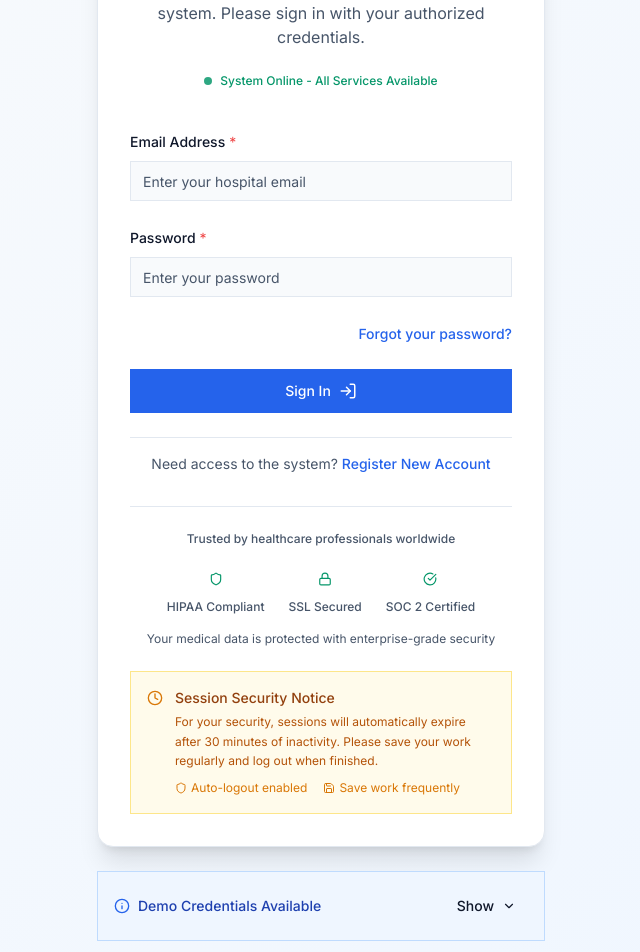
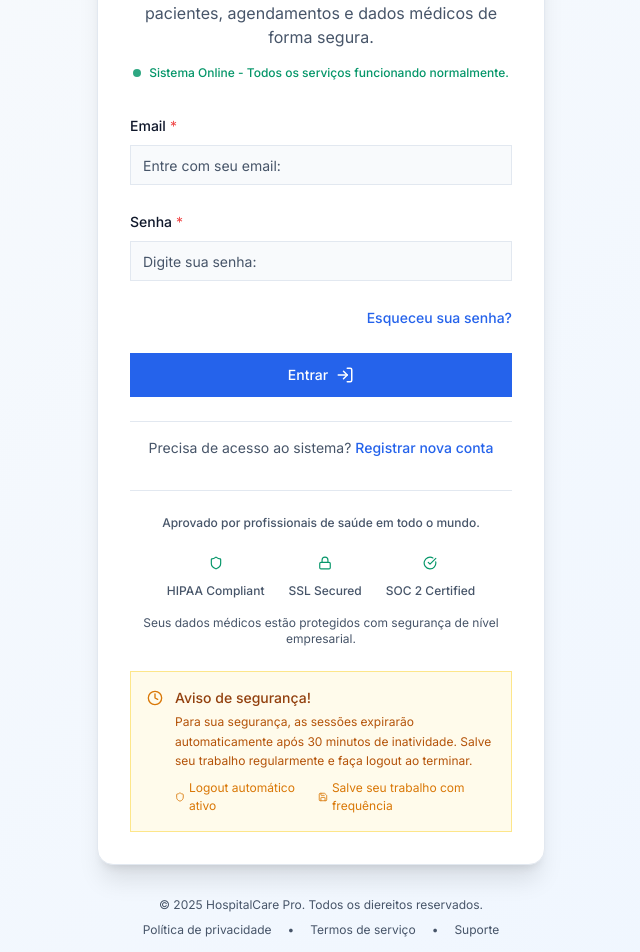
Before and after one commit to MatheusHMMachado/GestaoHospitalar_Front, a React (Vite) app: page / in a window 1280 px wide. Shown: the part 240-1192 px from the top of the page, without its empty margins (319-959 px from the left). Built offline with nearby package versions, Linux system fonts and the light colour scheme.

Commit message:
Traduzindo a página de login

```diff
--- a/src/pages/login/components/LoginForm.jsx
+++ b/src/pages/login/components/LoginForm.jsx
@@ -25,15 +25,15 @@ const LoginForm = () => {
     const newErrors = {};
 
     if (!formData?.email) {
-      newErrors.email = 'Email address is required';
+      newErrors.email = 'Email é obrigatório';
     } else if (!/^[^\s@]+@[^\s@]+\.[^\s@]+$/?.test(formData?.email)) {
-      newErrors.email = 'Please enter a valid email address';
+      newErrors.email = 'Por favor, insira um endereço de email válido';
     }
 
     if (!formData?.password) {
-      newErrors.password = 'Password is required';
+      newErrors.password = 'Senha é obrigatória';
     } else if (formData?.password?.length < 6) {
-      newErrors.password = 'Password must be at least 6 characters';
+      newErrors.password = 'A senha deve ter pelo menos 6 caracteres';
     }
 
     setErrors(newErrors);
@@ -81,7 +81,7 @@ const LoginForm = () => {
         navigate('/dashboard');
       } else {
         setErrors({
-          general: 'Invalid email or password. Please check your credentials and try again.'
+          general: 'Endereço de email ou senha inválidos. Por favor, tente novamente.'
         });
       }
 
@@ -99,10 +99,10 @@ const LoginForm = () => {
       <form onSubmit={handleSubmit} className="space-y-6">
         {/* Email Input */}
         <Input
-          label="Email Address"
+          label="Email"
           type="email"
           name="email"
-          placeholder="Enter your hospital email"
+          placeholder="Entre com seu email:"
           value={formData?.email}
           onChange={handleInputChange}
           error={errors?.email}
@@ -112,10 +112,10 @@ const LoginForm = () => {
 
         {/* Password Input */}
         <Input
-          label="Password"
+          label="Senha"
           type="password"
           name="password"
-          placeholder="Enter your password"
+          placeholder="Digite sua senha:"
           value={formData?.password}
           onChange={handleInputChange}
           error={errors?.password}
@@ -139,7 +139,7 @@ const LoginForm = () => {
             className="text-sm text-primary hover:text-primary/80 font-medium transition-colors duration-200"
             disabled={isLoading}
           >
-            Forgot your password?
+            Esqueceu sua senha?
           </button>
         </div>
 
@@ -154,20 +154,20 @@ const LoginForm = () => {
           iconPosition="right"
           disabled={isLoading}
         >
-          {isLoading ? 'Signing In...' : 'Sign In'}
+          {isLoading ? 'Entrando..' : 'Entrar'}
         </Button>
 
         {/* Register Link */}
         <div className="text-center pt-4 border-t border-border">
           <p className="text-sm text-muted-foreground">
-            Need access to the system?{' '}
+            Precisa de acesso ao sistema?{' '}
             <button
               type="button"
               onClick={() => navigate('/user-registration')}
               className="text-primary hover:text-primary/80 font-medium transition-colors duration-200"
               disabled={isLoading}
             >
-              Register New Account
+              Registrar nova conta
             </button>
           </p>
         </div>
--- a/src/pages/login/components/SessionWarning.jsx
+++ b/src/pages/login/components/SessionWarning.jsx
@@ -21,20 +21,20 @@ const SessionWarning = () => {
         <Icon name="Clock" size={16} className="text-amber-600 mt-0.5 flex-shrink-0" />
         <div className="flex-1">
           <h4 className="text-sm font-medium text-amber-800 mb-1">
-            Session Security Notice
+            Aviso de segurança!
           </h4>
           <p className="text-xs text-amber-700 leading-relaxed">
-            For your security, sessions will automatically expire after 30 minutes of inactivity.
-            Please save your work regularly and log out when finished.
+            Para sua segurança, as sessões expirarão automaticamente após 30 minutos de inatividade.
+            Salve seu trabalho regularmente e faça logout ao terminar.
           </p>
           <div className="mt-2 flex items-center space-x-4 text-xs text-amber-600">
             <span className="flex items-center space-x-1">
               <Icon name="Shield" size={12} />
-              <span>Auto-logout enabled</span>
+              <span>Logout automático ativo</span>
             </span>
             <span className="flex items-center space-x-1">
               <Icon name="Save" size={12} />
-              <span>Save work frequently</span>
+              <span>Salve seu trabalho com frequência</span>
             </span>
           </div>
         </div>
--- a/src/pages/login/components/TrustSignals.jsx
+++ b/src/pages/login/components/TrustSignals.jsx
@@ -7,19 +7,19 @@ const TrustSignals = () => {
       id: 1,
       name: 'HIPAA Compliant',
       icon: 'Shield',
-      description: 'Healthcare data protection certified'
+      description: 'Certificado para conformidade com HIPAA para proteção de dados de saúde'
     },
     {
       id: 2,
       name: 'SSL Secured',
       icon: 'Lock',
-      description: '256-bit encryption for all data'
+      description: 'Encriptação de 256 bits ativa para todos os dados'
     },
     {
       id: 3,
       name: 'SOC 2 Certified',
       icon: 'CheckCircle',
-      description: 'Security and availability verified'
+      description: 'Segurança e privacidade de dados auditadas'
     }
   ];
 
@@ -27,7 +27,7 @@ const TrustSignals = () => {
     <div className="mt-8 pt-6 border-t border-border">
       <div className="text-center mb-4">
         <p className="text-xs text-muted-foreground font-medium">
-          Trusted by healthcare professionals worldwide
+          Aprovado por profissionais de saúde em todo o mundo.
         </p>
       </div>
       <div className="flex items-center justify-center space-x-6">
@@ -48,7 +48,7 @@ const TrustSignals = () => {
       </div>
       <div className="mt-4 text-center">
         <p className="text-xs text-muted-foreground">
-          Your medical data is protected with enterprise-grade security
+          Seus dados médicos estão protegidos com segurança de nível empresarial.
         </p>
       </div>
     </div>
--- a/src/pages/login/components/WelcomeHeader.jsx
+++ b/src/pages/login/components/WelcomeHeader.jsx
@@ -14,18 +14,18 @@ const WelcomeHeader = () => {
       {/* Welcome Text */}
       <div className="space-y-2">
         <h1 className="text-3xl font-semibold text-foreground">
-          Welcome to HospitalCare Pro
+          Bem vindo ao HospitalCare Pro
         </h1>
         <p className="text-muted-foreground max-w-sm mx-auto">
-          Secure access to your hospital management system. Please sign in with your authorized credentials.
+          Acesse sua conta para gerenciar registros de pacientes, agendamentos e dados médicos de forma segura.
         </p>
       </div>
 
       {/* System Status Indicator */}
-      <div className="flex items-center justify-center space-x-2 mt-4 p-2 bg-success-green/10 rounded-lg">
+      <div className="flex items-center justify-center space-x-2 mt-4 bg-success-green/10 rounded-lg">
         <div className="w-2 h-2 bg-success-green rounded-full animate-pulse"></div>
         <span className="text-xs text-success-green font-medium">
-          System Online - All Services Available
+          Sistema Online - Todos os serviços funcionando normalmente.
         </span>
       </div>
     </div>
--- a/src/pages/login/index.jsx
+++ b/src/pages/login/index.jsx
@@ -4,14 +4,13 @@ import WelcomeHeader from './components/WelcomeHeader';
 import LoginForm from './components/LoginForm';
 import TrustSignals from './components/TrustSignals.jsx';
 import SessionWarning from './components/SessionWarning';
-import MockCredentialsHelper from './components/MockCredentialsHelper';
 
 const LoginPage = () => {
   return (
     <>
       <Helmet>
         <title>Login - HospitalCare Pro</title>
-        <meta name="description" content="Secure login to HospitalCare Pro hospital management system. Access patient records, appointments, and medical data with role-based authentication." />
+        <meta name="description" content="Login seguro no sistema de gestão hospitalar HospitalCare Pro. Acesse registros de pacientes, agendamentos e dados médicos com autenticação baseada em funções." />
       </Helmet>
       <div className="min-h-screen bg-gradient-to-br from-slate-50 to-blue-50 flex items-center justify-center p-4">
         <div className="w-full max-w-md">
@@ -23,20 +22,17 @@ const LoginPage = () => {
             <SessionWarning />
           </div>
 
-          {/* Demo Helper - Only for development */}
-          <MockCredentialsHelper />
-
           {/* Footer */}
           <div className="mt-8 text-center">
             <p className="text-xs text-muted-foreground">
-              © {new Date()?.getFullYear()} HospitalCare Pro. All rights reserved.
+              © {new Date()?.getFullYear()} HospitalCare Pro. Todos os diereitos reservados.
             </p>
             <div className="flex items-center justify-center space-x-4 mt-2 text-xs text-muted-foreground">
-              <span>Privacy Policy</span>
+              <span>Política de privacidade</span>
               <span>•</span>
-              <span>Terms of Service</span>
+              <span>Termos de serviço</span>
               <span>•</span>
-              <span>Support</span>
+              <span>Suporte</span>
             </div>
           </div>
         </div>
```
Also changed, not shown: 9 other files (tests, documents, lock files or other folders).
